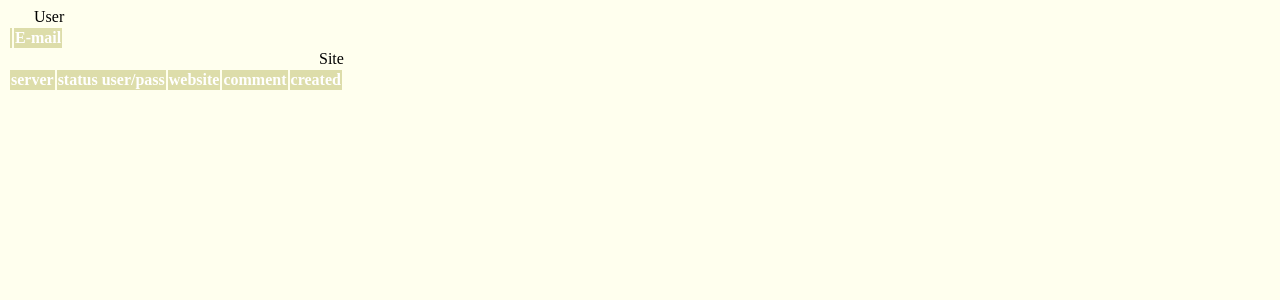
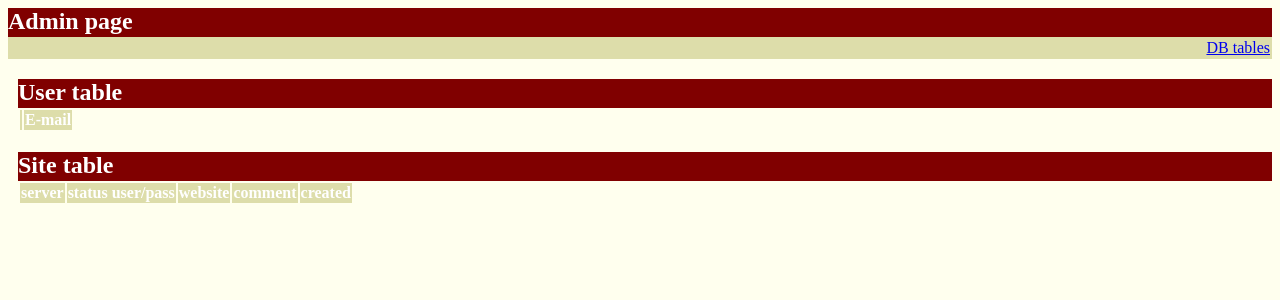
Before and after one commit to teamikl/pyninjam.jamfarm, a Flask app: page /admin/db/ in a window 1280 px wide. Shown: the top 300 px of the page. Run offline with Flask 2, Linux system fonts and the light colour scheme; data that the repository does not hold is empty; some libraries are stand-ins or nearby versions.

Commit message:
tidy html

```diff
--- a/flask/jamfarmportal/application.py
+++ b/flask/jamfarmportal/application.py
@@ -154,7 +154,7 @@ def get_state(server):
 
 @app.errorhandler(404)
 def page_not_found(error):
-    return render_template('page_not_found.html', error=error)
+    return render_template('error.html', title='Not Found', reason=error)
 
 # tear-down for Database(SQLAlchemy)
 @app.after_request
--- a/flask/jamfarmportal/static/style.css
+++ b/flask/jamfarmportal/static/style.css
@@ -9,6 +9,9 @@ body {
 
 #header nav ul {
   text-align: right;
+  background-color: #ddddaa;
+  margin: 0px 0px 20px 0px;
+  padding: 2px;
 }
 #header nav li {
   display: inline;
@@ -34,3 +37,8 @@ th {
   background-color: #ddddaa;
   color: white;
 }
+
+#content section {
+  margin-left: 10px;
+  margin-bottom: 20px;
+}
--- a/flask/jamfarmportal/templates/admin.html
+++ b/flask/jamfarmportal/templates/admin.html
@@ -1,14 +1,12 @@
 {% extends "base.html" %}
-
 {% block title %}Admin page{% endblock %}
-{% block content %}
-
-<section>
+{% block header %}
+<section id="header">
+<h1>Admin page</h1>
 <nav>
   <ul>
     <li><a href="/admin/db/">DB tables</a>
   </ul>
 </nav>
 </section>
-
 {% endblock %}
--- a/flask/jamfarmportal/templates/admin_db.html
+++ b/flask/jamfarmportal/templates/admin_db.html
@@ -1,12 +1,10 @@
-{% extends "base.html" %}
-
+{% extends "admin.html" %}
 {% block title %}Admin DB manager{% endblock %}
 {% block content %}
-
-
+  <section>
+  <h1>User table</h1>
   <form action="/admin/db/delete/user" method="post">
   <table>
-  <caption>User</caption>
   <thead>
     <tr>
       <th>
@@ -22,10 +20,12 @@
   </table>
   {% if users %}<input type="submit" value="delete" />{% endif %}
   </form>
+  </section>
 
+  <section>
+  <h1>Site table</h1>
   <form action="/admin/db/delete/site" method="post">
   <table>
-  <caption>Site</caption>
   <thead>
     <tr>
       <th>server
@@ -47,6 +47,6 @@
   </table>
   {% if sites %}<input type="submit" value="delete" />{% endif %}
   </form>
-
+  </section>
 
 {% endblock %}
--- a/flask/jamfarmportal/templates/base.html
+++ b/flask/jamfarmportal/templates/base.html
@@ -10,14 +10,11 @@
 </script>
 </head>
 <body>
-
 <header id="header">
 {%block header %}{% endblock %}
 </header>
-
 <div id="content">
 {%block content %}{% endblock %}
 </div>
-
 </body>
 </html>
--- a/flask/jamfarmportal/templates/page_not_found.html
+++ b/flask/jamfarmportal/templates/error.html
@@ -1,6 +1,6 @@
 {% extends "base.html" %}
-{% block title %}Not Found{% endblock %}
+{% block title %}{{ title }}{% endblock %}
 {% block content %}
   <h1>ERROR</h1>
-  <h2>{{ error }}</h2>
+  <h2>{{ reason|escape }}</h2>
 {% endblock %}
--- a/flask/jamfarmportal/templates/index.html
+++ b/flask/jamfarmportal/templates/index.html
@@ -4,6 +4,7 @@
 <nav>
   <h1>JamFarm Portal</h1>
   <ul>
+      <li><a href="/">Home</a>
     {% if 'user' in session %}
       <li><a href="/user">User page</a>
       <li><a href="/signout">Sign out</a>
```
Also changed, not shown: flask/jamfarmportal/templates/add_server_form.html (+7 -8 lines), flask/jamfarmportal/templates/user_page.html (+5 -8 lines).
